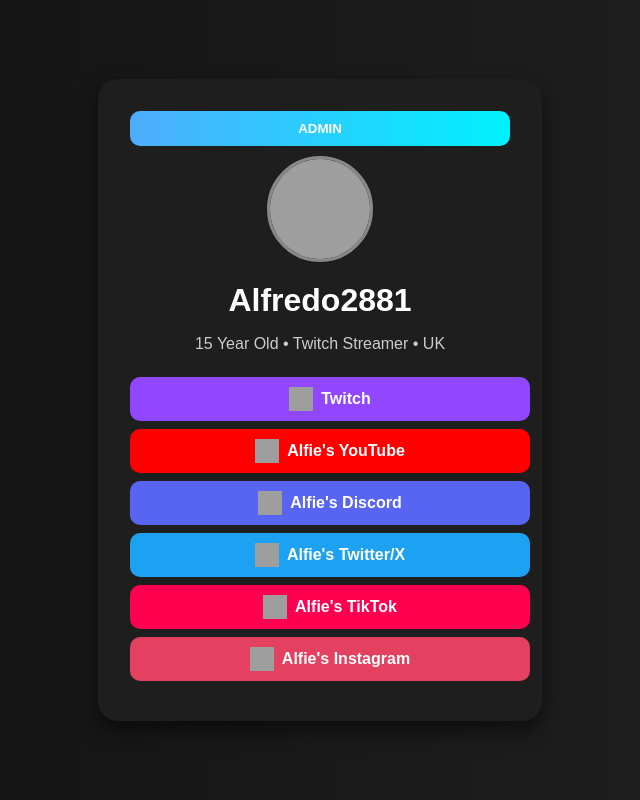
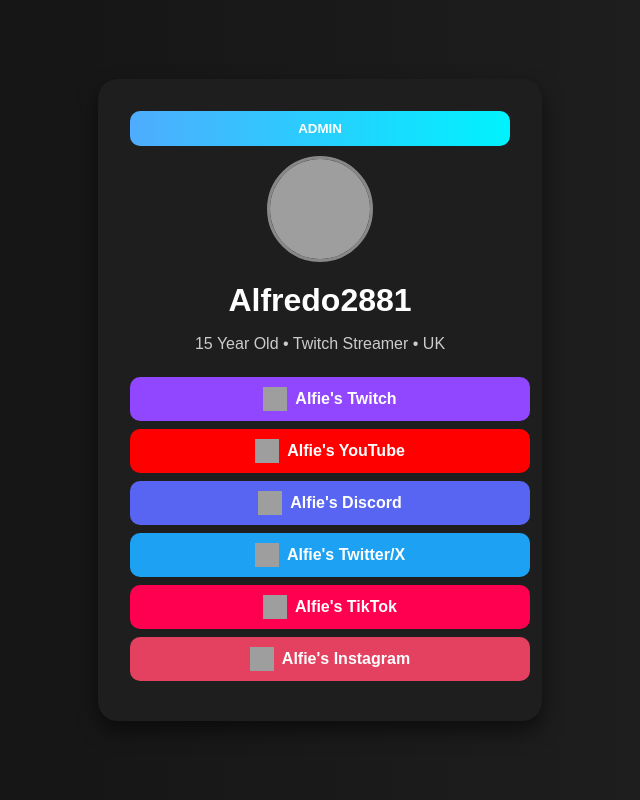
Before and after one commit to Alfie067/Website, a website: page index.html in a window 1280 px wide. Shown: the top 800 px of the page, without its empty margins (320-960 px from the left). Drawn offline with Linux system fonts and the light colour scheme; grey boxes are pictures that could not be loaded.

Commit message:
index.html

```diff
--- a/index.html
+++ b/index.html
@@ -209,7 +209,7 @@
           class="icon"
           src="https://img.icons8.com/ios-filled/50/ffffff/twitch.png"
         />
-        Twitch
+        Alfie's Twitch
         <button class="live-btn" id="goLiveBtn">LIVE NOW</button>
       </a>
 
```
